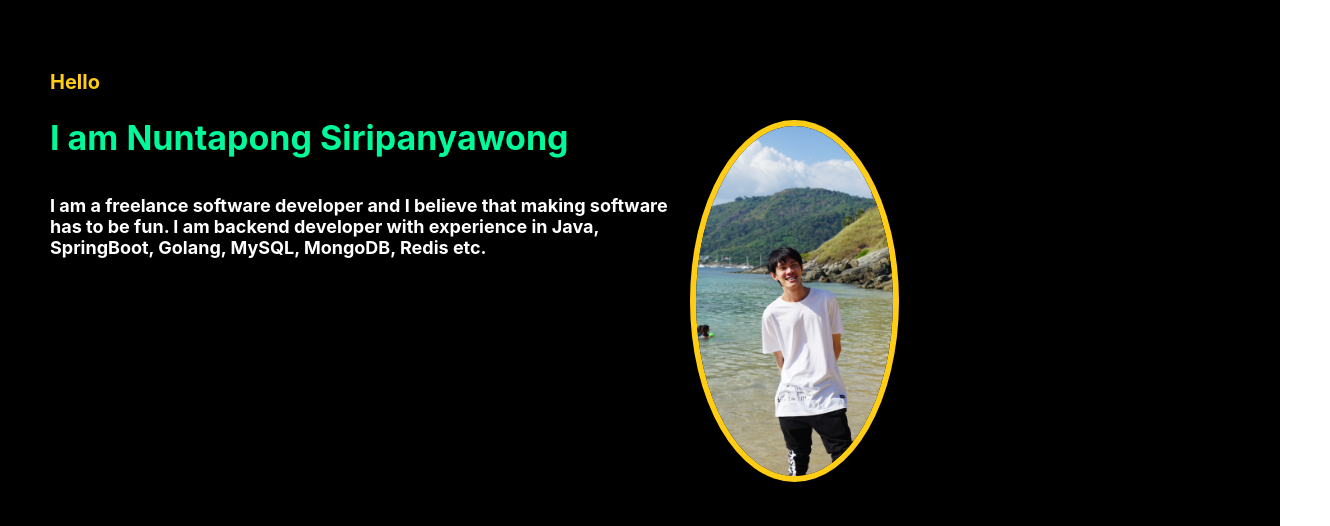
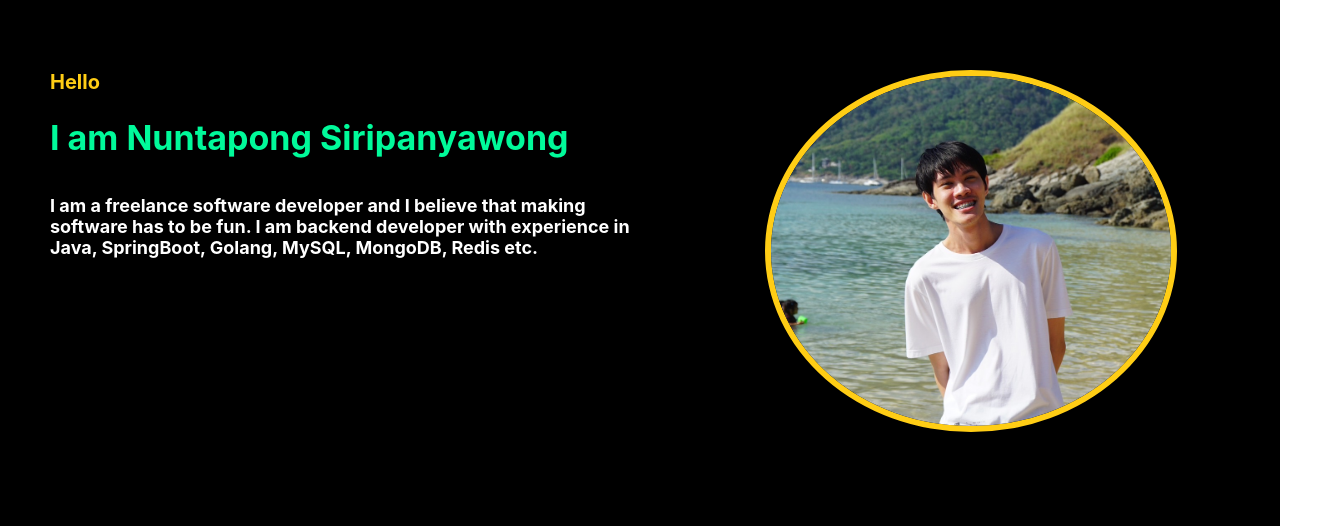
Before and after one commit to NuntapongS/my-portfolio, a React (Create React App) app: page / in a window 1280 px wide. Shown: the part 274-800 px from the top of the page, 1330 px wide, since content can reach past the window. Built offline with nearby package versions, Linux system fonts and the light colour scheme.

Commit message:
fix layout

```diff
--- a/src/App.css
+++ b/src/App.css
@@ -41,7 +41,6 @@
   margin-top: 100px;
   margin-left: 50px;
   display: flex;
-  width: 100%;
  }
 
  .head-content div:nth-child(1) {
@@ -53,7 +52,8 @@
  .head-content div:nth-child(2) {
   display: flex;
   width: 50%;
- }
+  flex-direction: column;
+}
 
 .sub-content {
   color: mediumspringgreen;
@@ -120,7 +120,9 @@ b {
   height: 350px;
   object-fit: cover;
   background-image: url(./image/S__8454147.jpg);;
-  margin-top: 50px;
+  margin-bottom: 50px;
+  margin-left: 100px;
+  width: 400px;
 }
 
 .footer {
```
